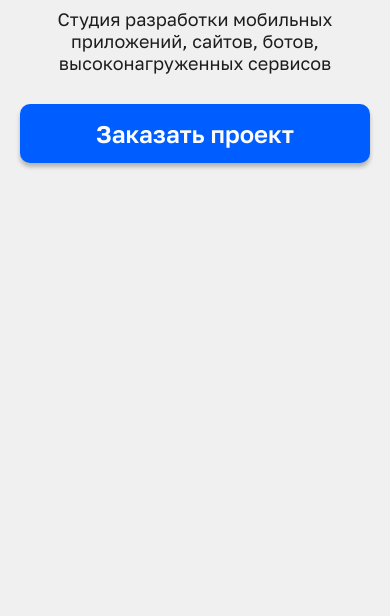
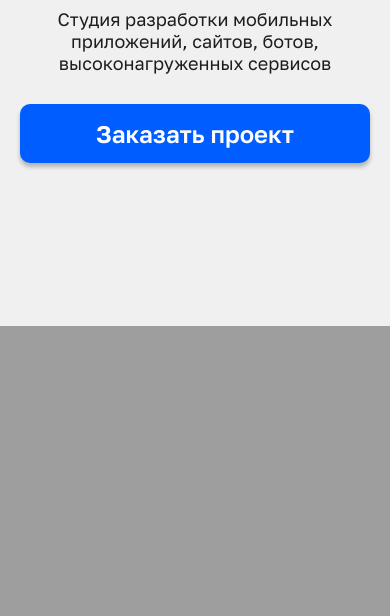
Before and after one commit to SK-dev-mobile/sk-dev.site, a plain HTML site: page index.html in a window 390 px wide. Shown: the part 225-841 px from the top of the page. Drawn offline with Linux system fonts and the light colour scheme; the site is published under a folder, as on GitHub Pages, so addresses that start at the root find nothing.

Commit message:
Починить баг с относительными путями

```diff
--- a/assets/css/custom.css
+++ b/assets/css/custom.css
@@ -195,7 +195,7 @@ header {
     flex: 1;
     background-color: var(--background);
     background-repeat: no-repeat;
-    background-image: url("/assets/images/website/phone_header_desktop.png");
+    background-image: url("../images/website/phone_header_desktop.png");
     background-size: contain;
     background-position: center;
     width: auto;
@@ -310,7 +310,7 @@ footer {
     }
 
     .header_image {
-        background-image: url("/assets/images/website/phone_header_mobile.png");
+        background-image: url("../images/website/phone_header_mobile.png");
         background-position: bottom;
     }
 
```
